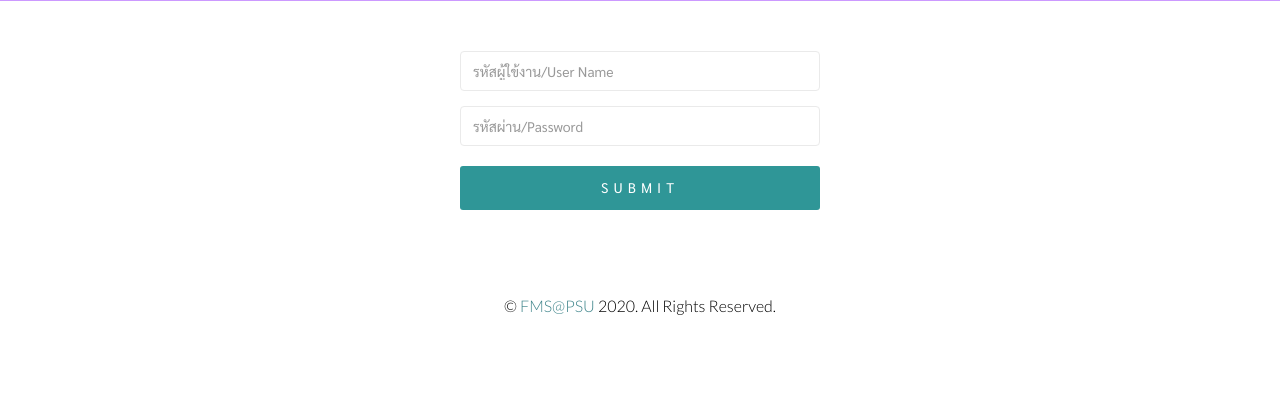
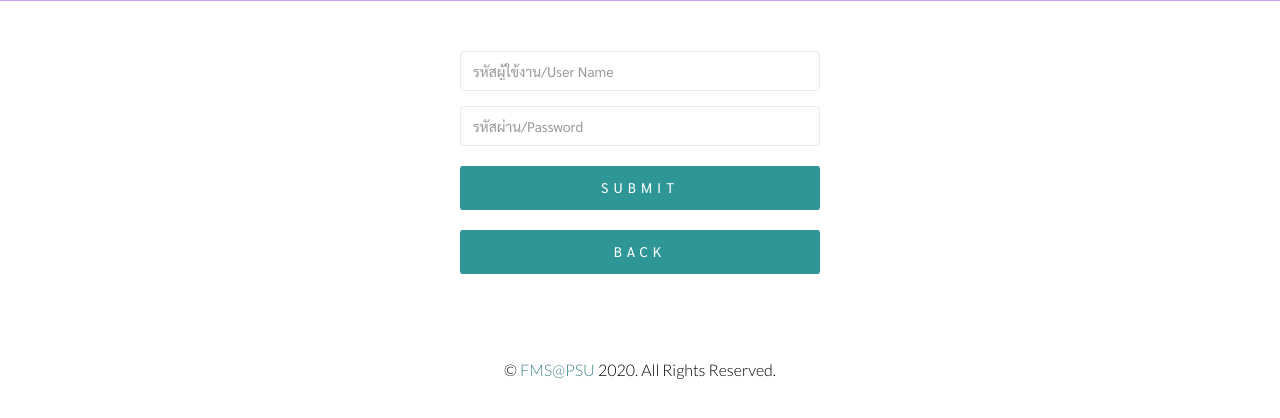
Before and after one commit to Napaping/FMS_Vote_System, a PHP site: page /admin/sign-in_admin.html in a window 1280 px wide. Shown: the part 259-677 px from the top of the page. Run offline with PHP 8.4, Linux system fonts and the light colour scheme.

Commit message:
Update Admin Button

```diff
--- a/fms_ovs/admin/sign-in_admin.html
+++ b/fms_ovs/admin/sign-in_admin.html
@@ -87,6 +87,9 @@
                         <div class="form-group">
                             <input type="submit" name="submit" class="btn btn-submit" value="Submit">
                         </div>
+                        <div class="form-group">
+                            <input type="button" class="btn btn-submit" value="Back" onclick="history.back()">
+                        </div>
                     </form>
                 </div>
                 <div class="col-sm-4"></div>
--- a/fms_ovs/index.php
+++ b/fms_ovs/index.php
@@ -78,6 +78,8 @@
                         <?php
                             if ($vote_status) {
                                 echo "<li><a href='sign-in.html'>เข้าสู่ระบบ</a></li>";
+                            } else {
+                                echo "<li><a href='admin/sign-in_admin.html'>Admin</a></li>";
                             }
                         ?>
                         <?php
--- a/fms_ovs/sign-in.html
+++ b/fms_ovs/sign-in.html
@@ -87,6 +87,9 @@
                         <div class="form-group">
                             <input type="submit" name="submit" class="btn btn-submit2" value="Login">
                         </div>
+                        <div class="form-group">
+                            <a href="admin/sign-in_admin.html" class="btn btn-submit2">Admin</a>
+                        </div>
                     </form>
                 </div>
                 <div class="col-sm-4"></div>
```
